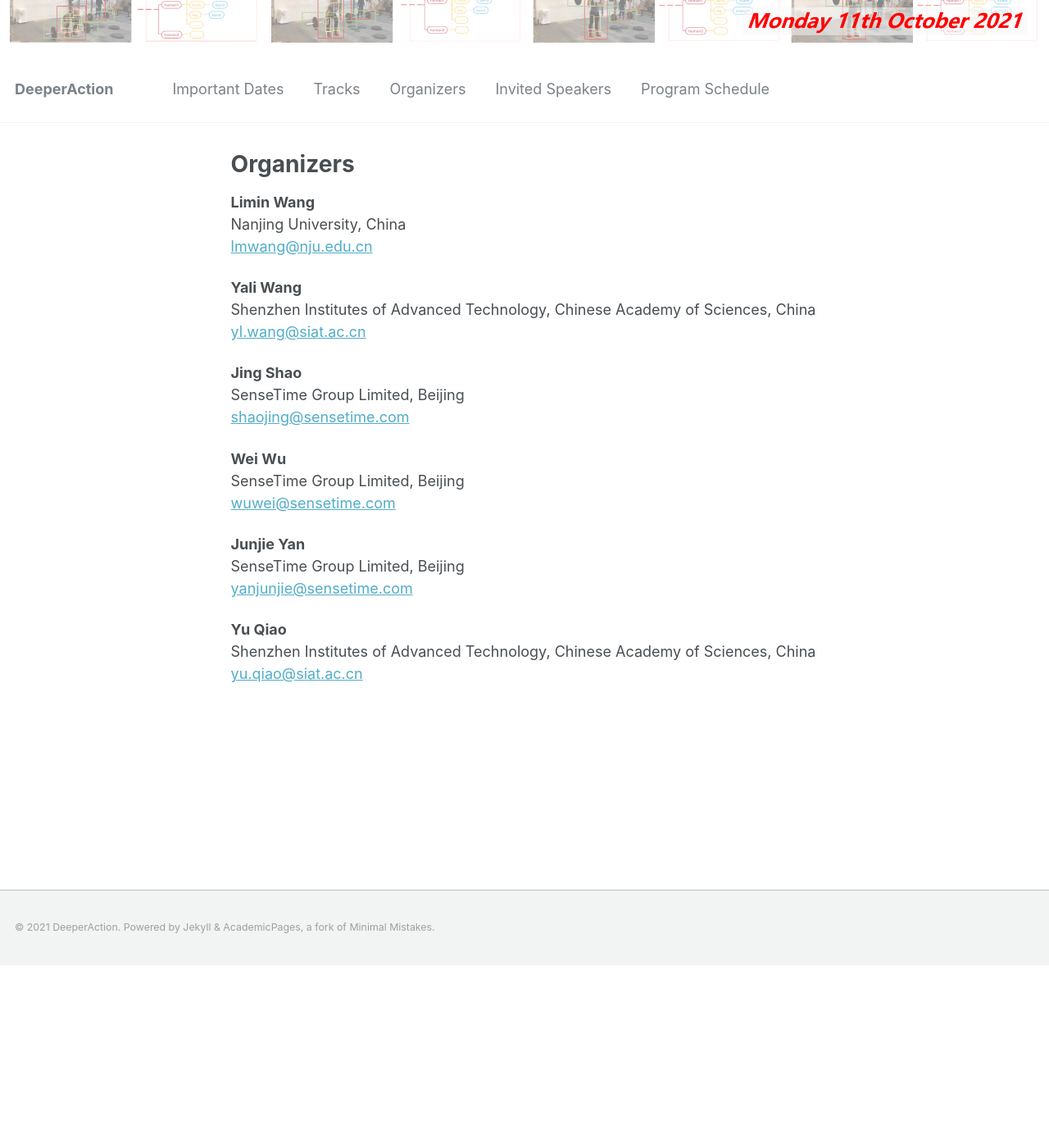
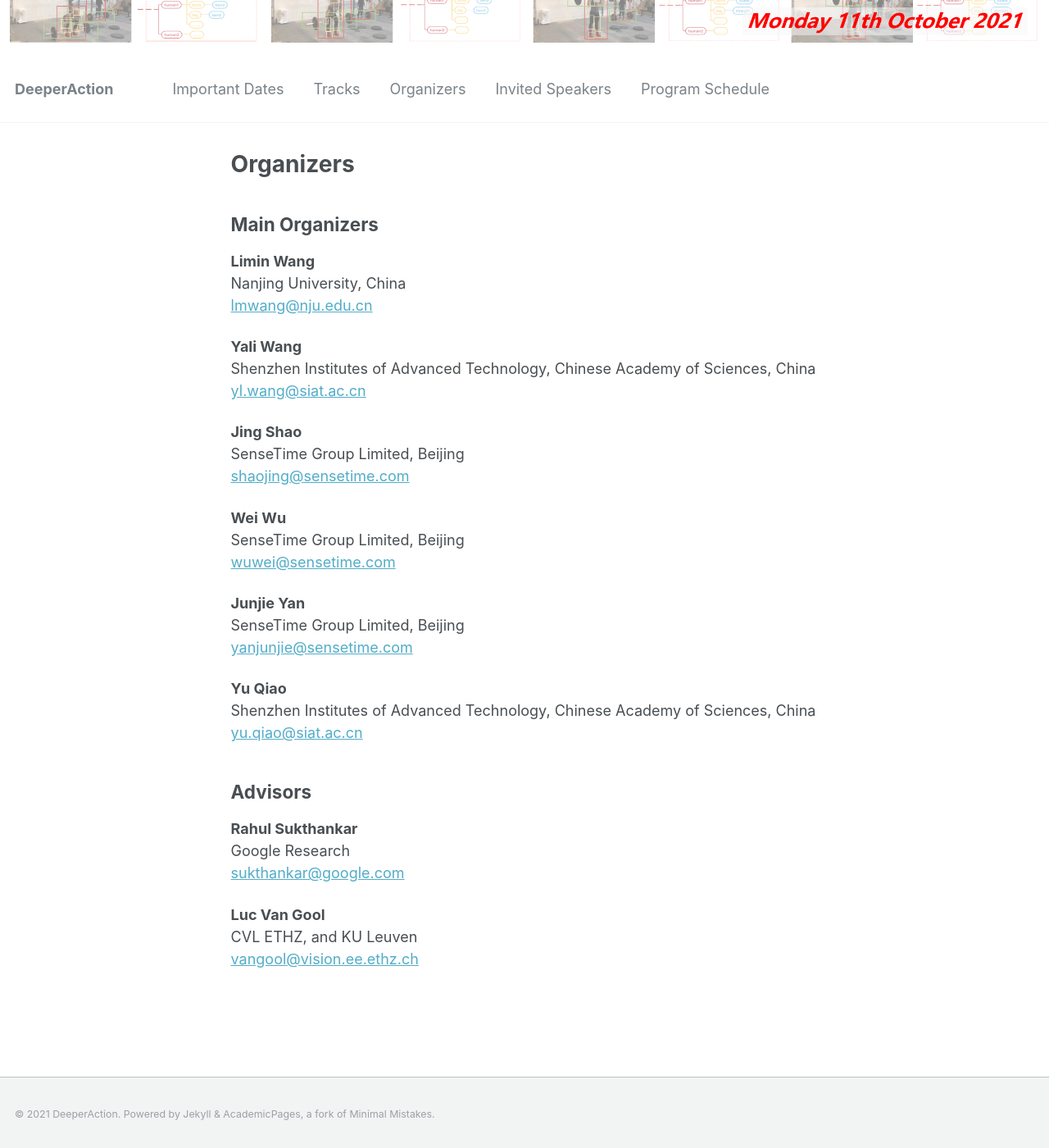
Before and after one commit to deeperaction/deeperaction.github.io, a Jekyll site: the page built from _pages/organizers.md, in a window 1280 px wide and 1400 px high, scrolled down 223 px. Shown: the whole window at 82% size. Built offline with Jekyll 4.4.1, drawn with Linux system fonts in a browser that asks for light colours.

Commit message:
UPDATE: organizers added advisors

```diff
--- a/_pages/organizers.md
+++ b/_pages/organizers.md
@@ -8,6 +8,8 @@ redirect_from:
 ---
 
 {% include base_path %}
+
+## Main Organizers
 
 **Limin Wang**<br>
 Nanjing University, China<br>
@@ -32,3 +34,13 @@ SenseTime Group Limited, Beijing<br>
 **Yu Qiao**<br>
 Shenzhen Institutes of Advanced Technology, Chinese Academy of Sciences, China<br>
 [yu.qiao@siat.ac.cn](mailto:yu.qiao@siat.ac.cn)
+
+## Advisors
+
+**Rahul Sukthankar**<br>
+Google Research<br>
+[sukthankar@google.com](sukthankar@google.com)
+
+**Luc Van Gool**<br>
+CVL ETHZ, and KU Leuven<br>
+[vangool@vision.ee.ethz.ch](vangool@vision.ee.ethz.ch)
```
